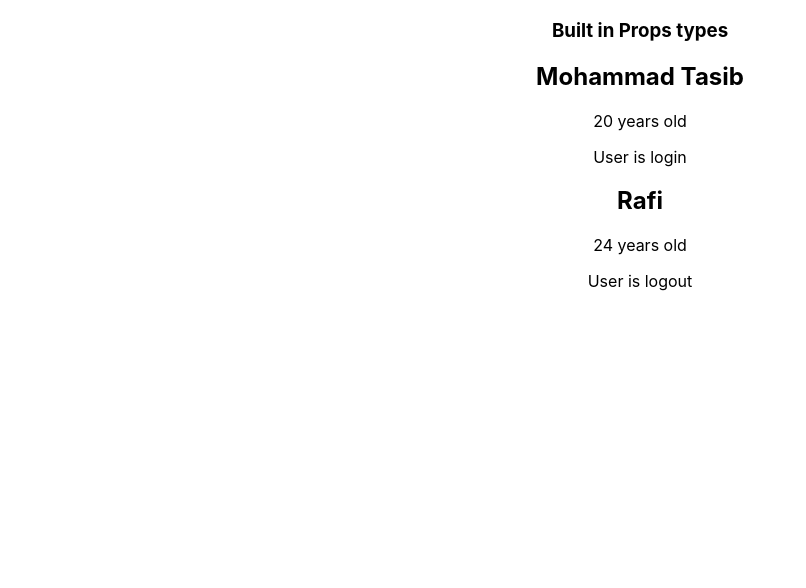
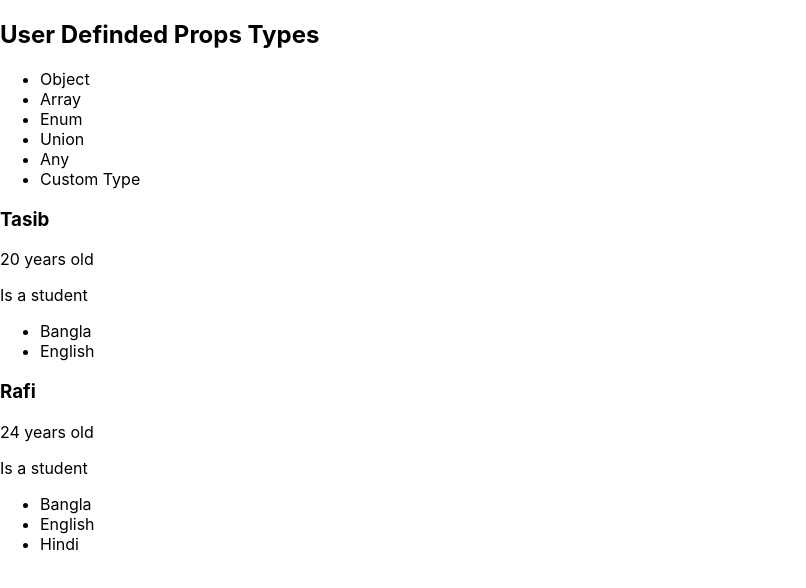
Before and after one commit to MdTasib/React-Typescript, a React (Create React App) app: page / in a window 1280 px wide. Shown: the top 588 px of the page, without its empty margins (0-806 px from the left). Built offline with nearby package versions, Linux system fonts and the light colour scheme.

Commit message:
user-defined Props types (part-1)

```diff
--- a/src/App.tsx
+++ b/src/App.tsx
@@ -1,14 +1,14 @@
-import React from 'react';
-import './App.css';
 import BuiltInPropsTypes from './components/built-in-props-types/BuiltInPropsTypes';
 import Counter from './components/Counter';
+import UserDefinedPropsTypes from './components/user-defined-Props-types/UserDefinedPropsTypes';
 
 
 function App() {
   return (
     <div className="App">
       {/* <Counter/> */}
-      <BuiltInPropsTypes/>
+      {/* <BuiltInPropsTypes/> */}
+      <UserDefinedPropsTypes/>
     </div>
   );
 }
--- a/src/components/built-in-props-types/BuiltInPropsTypes.tsx
+++ b/src/components/built-in-props-types/BuiltInPropsTypes.tsx
@@ -1,4 +1,3 @@
-import React from "react";
 import User from "./User";
 
 function BuiltInPropsTypes() {
--- /dev/null
+++ b/src/components/user-defined-Props-types/User.tsx
@@ -0,0 +1,25 @@
+type UserType = {
+    name: string,
+    age: number,
+    isStudent: boolean,
+    lang: string[],
+}
+
+function User({name, age, isStudent, lang}: UserType) {
+    return (
+        <div>
+            <h3>{name}</h3>
+            <p>{age} years old</p>
+            {isStudent ? <p>Is a student</p> : <p>Isn't a student</p>}
+            <ul>
+                {
+                    lang.map((value, index) => (
+                        <li key={index}>{value}</li>
+                    ))
+                }
+            </ul>
+        </div>
+    );
+}
+
+export default User;
--- /dev/null
+++ b/src/components/user-defined-Props-types/UserDefinedPropsTypes.tsx
@@ -0,0 +1,31 @@
+import User from "./User";
+import UserObject from "./UserObject";
+
+function UserDefinedPropsTypes() {
+    // Object
+    const user1 = {
+        name: "Rafi",
+        age: 24,
+        isStudent: true,
+        lang: ["Bangla", "English", "Hindi"]
+    }
+
+    return (
+        <div>
+            <h2>User Definded Props Types</h2>
+            <ul>
+                <li>Object</li>
+                <li>Array</li>
+                <li>Enum</li>
+                <li>Union</li>
+                <li>Any</li>
+                <li>Custom Type</li>
+            </ul>
+            <User name="Tasib" age={20} isStudent={true} lang={["Bangla", "English"]}/>
+            {/* object type */}
+            <UserObject user={user1}/>
+        </div>
+    );
+}
+
+export default UserDefinedPropsTypes;
--- /dev/null
+++ b/src/components/user-defined-Props-types/UserObject.tsx
@@ -0,0 +1,27 @@
+type UserObjectType = {
+   user: {
+    name: string,
+    age: number,
+    isStudent: boolean,
+    lang: string[],
+   }
+}
+
+function UserObject({user: {name, age, isStudent, lang}}: UserObjectType) {
+    return (
+        <div>
+            <h3>{name}</h3>
+            <p>{age} years old</p>
+            {isStudent ? <p>Is a student</p> : <p>Isn't a student</p>}
+            <ul>
+                {
+                    lang.map((value, index) => (
+                        <li key={index}>{value}</li>
+                    ))
+                }
+            </ul>
+        </div>
+    );
+}
+
+export default UserObject;
```
